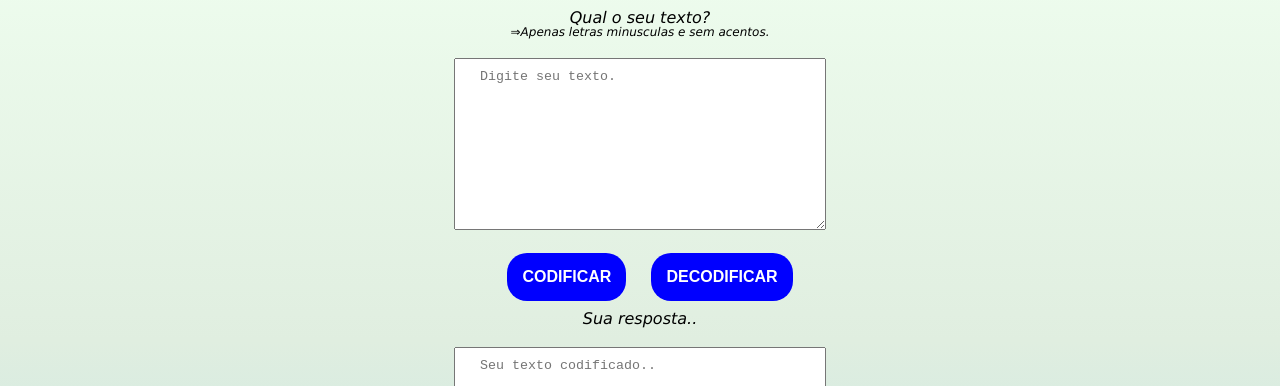
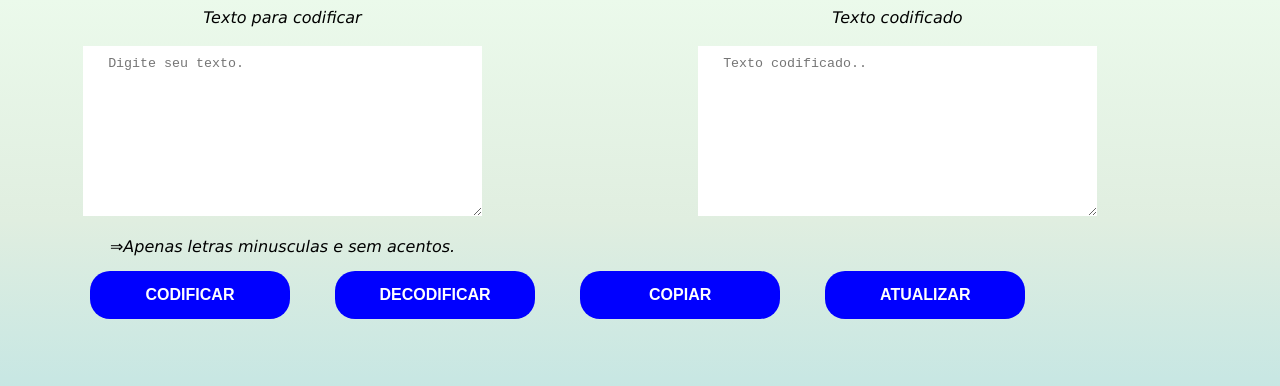
Before and after one commit to MarlonMagagnin/challenge-alura-one-criptografia, a plain HTML site: page index.html in a window 1280 px wide. Shown: the part 98-484 px from the top of the page. Drawn offline with Linux system fonts and the light colour scheme.

Commit message:
mudança de layout

```diff
--- a/css/style.css
+++ b/css/style.css
@@ -4,15 +4,21 @@ body {
     background-repeat: no-repeat;*/
     background-image: linear-gradient(#F0FFF0, #E0EEE0, #B0E0E6);
     font-family: Verdana, Geneva, Tahoma, sans-serif;
+    min-height: 100%;
+    width: 100%;
 }
 
-.container {
+
+.container{
+    display: flex;
+    flex-wrap: wrap;
+    flex-direction: row;
+
+}
+.item{
     text-align: center;
-    flex-direction: column;
-    justify-content: center;
-    align-items: center;
-    display: block;
-
+    justify-content: space-between;
+    margin: 0 100px 0 50px;
 }
 
 h1 {
@@ -24,12 +30,14 @@ h1 {
 }
 p{
     font-style: italic;
-    font-size: 12px;
+    font-size: 1em;
 }
 textarea {
     margin: 20px 0 20px 0;
+    border: none;
     padding: 10px 25px;
-    width: 25%;
+    width: 75%;
+
 }
 
 label {
@@ -39,7 +47,7 @@ label {
 }
 
 button {
-    width: auto;
+    width: 200px;
     padding: 15px 15px;
     background-color: blue;
     color: white;
@@ -49,7 +57,7 @@ button {
     border-radius: 20px;
     cursor: pointer;
     transition: 1s all;
-    margin: 0 0 10px 20px;
+    margin: 0 0 40px 40px;
 }
 
 button:hover {
@@ -58,12 +66,15 @@ button:hover {
 }
 
 footer {
+
     text-align: center;
     font-size: 1em;
     margin: 30px 0 0 0;
     color: white;
     padding: 30px 0 30px 0;
     background-color: #7B68EE;
+    width: 100%;
+
 }
 
 footer a:link {
@@ -77,25 +88,34 @@ footer a img {
 }
 
 @media only screen and (min-width: 320px) and (max-width: 480px) {
+
+    h1{
+        font-size: 1.5em;
+    }
     .container {
         flex-direction: column
     }
+    .item{
+        margin: auto;
+    }
 
     button {
-        width: auto;
-        flex-direction: column;
-        padding: auto;
+        width: 200px;
         font-size: 0.75em;
     }
 }
 
 @media only screen and (min-width: 481px) and (max-width: 768px) {
+
+    h1{
+        font-size: 1.75em;
+    }
     .container {
         flex-direction: column;
     }
 
     button {
-        width: auto;
+        width: 200px;
         font-size: 0.75em;
     }
 }
--- a/funcoes.js
+++ b/funcoes.js
@@ -40,11 +40,10 @@ function decodificar() {
 
 }
 
-
-/* Tem uma funcionalidade a mais para recarregar a página.
+//Recarregar a página.
 function recarregarAPagina(){
     window.location.reload(true);
-}*/
+}
 //BOTAO PARA COPIAR O TEXTO QUE ESTÁ CODIFICADO
 function copiarTexto() {
     let textoCopiado = document.getElementById("texto_de_saida");
--- a/index.html
+++ b/index.html
@@ -6,33 +6,39 @@
     <meta http-equiv="X-UA-Compatible" content="IE=edge">
     <meta name="viewport" content="width=device-width, initial-scale=1.0">
     <link rel="shortcut icon" href="./imagens/criptografar.png" type="image/x-icon">
-    <link href="https://fonts.googleapis.com/css2?family=Montserrat:wght@100;500&family=Roboto:wght@300&display=swap" rel="stylesheet">
+    <link href="https://fonts.googleapis.com/css2?family=Montserrat:wght@100;500&family=Roboto:wght@300&display=swap"
+        rel="stylesheet">
     <link rel="stylesheet" href="./css/reset.css">
     <link rel="stylesheet" href="./css/style.css">
     <title>Codificador</title>
 </head>
 
 <body>
-    <h1>Bem-vindo</h1>
+    <h1>CODIFICADOR DE TEXTO</h1>
     <div class="container">
-        <label for="texto">Qual o seu texto?</label><br>
-        <p>&#8658;Apenas letras minusculas e sem acentos.</p>
-        <textarea onkeyup="transformarLetras()" name="texto" id="texto_de_entrada" cols="50" rows="10" placeholder="Digite seu texto." maxlength="200"></textarea><br>
-
-        <button onclick="codificar()">CODIFICAR</button>
-        <button onclick="decodificar()">DECODIFICAR</button> <br>
-
-        <!--button onclick="recarregarAPagina()">Atualizar</button>-->
-
-        <label for="criptografado">Sua resposta..</label><br>
-        <textarea name="criptografado" id="texto_de_saida" cols="50" rows="10" placeholder="Seu texto codificado.."></textarea><br>
-        <button onclick="copiarTexto()">Copiar para área de transferência</button>
+        <div class="item">
+            <label for="texto">Texto para codificar</label><br>
+            <textarea onkeyup="transformarLetras()" name="texto" id="texto_de_entrada" cols="50" rows="10"
+                placeholder="Digite seu texto." maxlength="200"></textarea>
+              <p>&#8658;Apenas letras minusculas e sem acentos.</p><br>
+        </div>
+        <div class="item">
+            <label for="criptografado">Texto codificado</label><br>
+            <textarea name="criptografado" id="texto_de_saida" cols="50" rows="10"
+                placeholder="Texto codificado.."></textarea>
+        </div>
+        <div class="item">
+            <button onclick="codificar()">CODIFICAR</button>
+            <button onclick="decodificar()">DECODIFICAR</button>
+            <button onclick="copiarTexto()">COPIAR</button>
+            <button onclick="recarregarAPagina()">ATUALIZAR</button>
+        </div>
     </div>
     <!--Rodapé-->
     <footer>
         &copy;Marlon Magagnin - Todos os direitos reservados - 2022 <br>
         <a href="https://github.com/MarlonMagagnin" target="_blank">
-            <img src="./imagens/icons8-github-50.png"  alt="icone-github">
+            <img src="./imagens/icons8-github-50.png" alt="icone-github">
         </a>
         <a href="https://www.linkedin.com/in/marlon-jos%C3%A9-magagnin/" target="_blank">
             <img src="./imagens/linkedin.png" alt="icone-linkedin">
```
